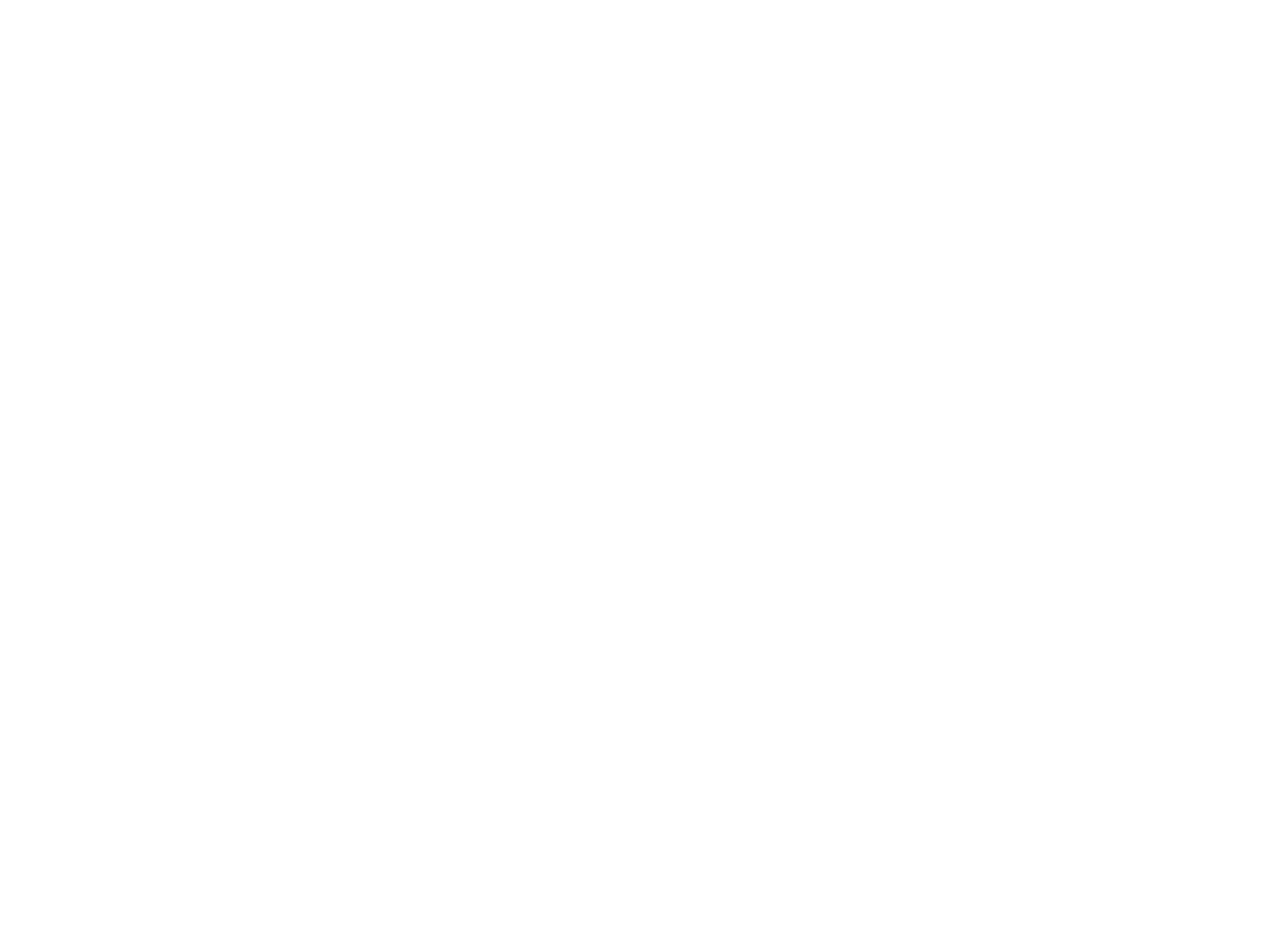
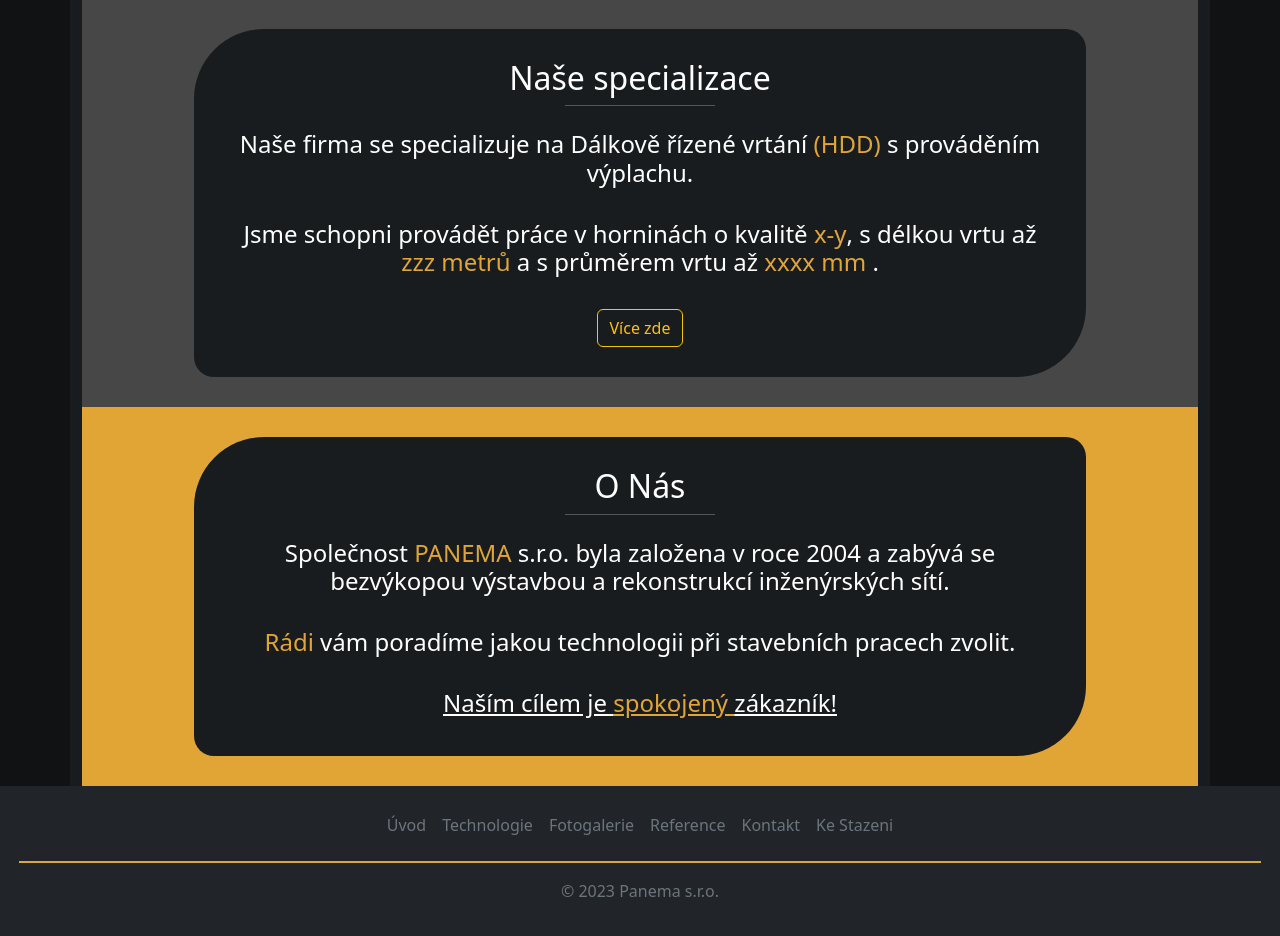
Before and after one commit to Ejdyz/panema.cz, a React (Create React App) app in the folder panema/: page / in a window 1280 px wide. Shown: the part 1000-1936 px from the top of the page. Before the commit the page ends 938 px from the top, so only its background shows below. Built offline with nearby package versions, Linux system fonts and the light colour scheme.

Commit message:
feat: changes to main page

```diff
--- a/panema/src/Components/MainPageTextCard.js
+++ b/panema/src/Components/MainPageTextCard.js
@@ -2,6 +2,11 @@
   return (
     <div style={{ backgroundColor: "#e0a535", display: "grid", placeItems: "center", }}>
       <div style={{ backgroundColor: "#191c1e", height: "auto", width: "80%", borderRadius: "70px 20px ", textAlign: "center", padding: "30px", margin: "30px", color: 'white' }}>
+        <div style={{ display: "flex", justifyContent: "center", alignItems: "center", flexDirection: "column" }}>
+          <h2>O Nás</h2>
+          <hr style={{ width: "150px", margin: "0px" }} />
+        </div>
+        <br />
         <h4>Společnost <h4 style={{ color: "#e0a535", display: "inline" }}>PANEMA </h4> s.r.o. byla založena v roce 2004 a zabývá se bezvýkopou výstavbou a rekonstrukcí inženýrských sítí.</h4>
         <br />
         <h4><h4 style={{ color: "#e0a535", display: "inline" }}>Rádi</h4> vám poradíme jakou technologii při stavebních pracech zvolit. </h4>
--- a/panema/src/Pages/MainPage.js
+++ b/panema/src/Pages/MainPage.js
@@ -1,12 +1,15 @@
 import Container from 'react-bootstrap/Container';
 import NavBar from '../Components/NavBar'
 import { MainPageTextCard } from '../Components/MainPageTextCard';
+import { Footer } from '../Components/Footer';
+import { Button } from 'react-bootstrap';
+import { Link } from 'react-router-dom';
 
 export function MainPage() {
   return (
     <>
       <NavBar currentPage="main" />
-      <div style={{ backgroundColor: "#101214", height: "100vh" }}> {/* Background */}
+      <div style={{ backgroundColor: "#101214" }}> {/* Background */}
         <Container style={{ backgroundColor: "#191c1e", height: "100%" }}> {/* Content container */}
           <div style={{ paddingTop: "3vh", height: "100%" }}>
 
@@ -19,10 +22,26 @@
             </div>
 
             <MainPageTextCard />
+            <div style={{ backgroundColor: "rgb(71,71,71)", display: "grid", placeItems: "center", }}>
+              <div style={{ backgroundColor: "#191c1e", height: "auto", width: "80%", borderRadius: "70px 20px ", textAlign: "center", padding: "30px", margin: "30px", color: 'white' }}>
+                <div style={{ display: "flex", justifyContent: "center", alignItems: "center", flexDirection: "column" }}>
+                  <h2>Naše specializace</h2>
+                  <hr style={{ width: "150px", margin: "0px" }} />
+                </div>
+                <br />
+                <h4>Naše firma se specializuje na Dálkově řízené vrtání <h4 style={{ color: "#e0a535", display: "inline" }}>(HDD) </h4> s prováděním výplachu.</h4>
+                <br />
+                <h4> Jsme schopni provádět práce v horninách o kvalitě<h4 style={{ color: "#e0a535", display: "inline" }}> x-y</h4>, s délkou vrtu až<h4 style={{ color: "#e0a535", display: "inline" }}> zzz metrů</h4> a s průměrem vrtu až <h4 style={{ color: "#e0a535", display: "inline" }}>xxxx mm</h4> .  </h4>
+                <br />
+                <Link to="/technologie"><Button variant="outline-warning" >Více zde</Button></Link>
+              </div>
+            </div>
+          </div>
+          <MainPageTextCard />
+        </Container >
 
-          </div>
-        </Container>
-      </div>
+      </div >
+      <Footer />
     </>
   )
 }
```
